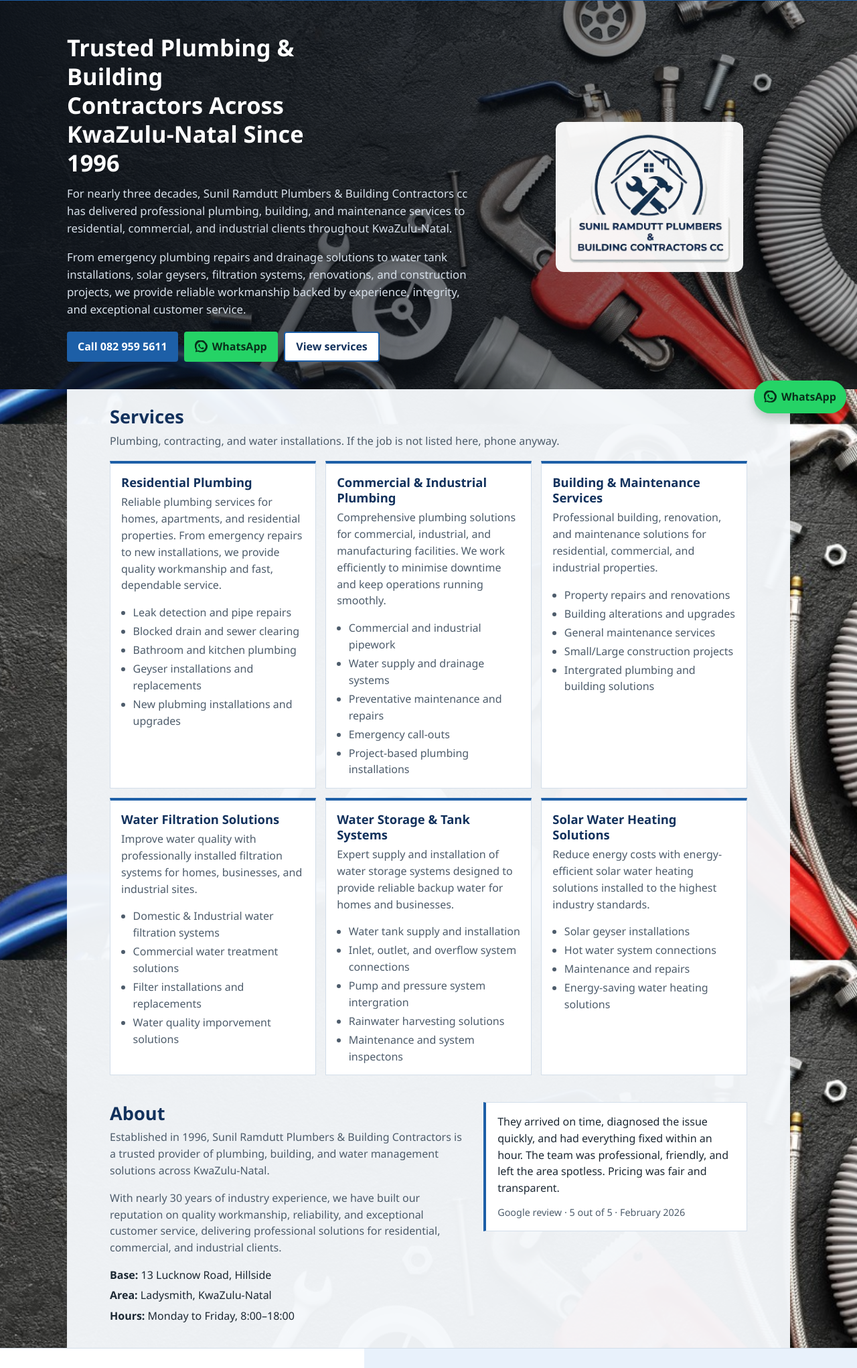
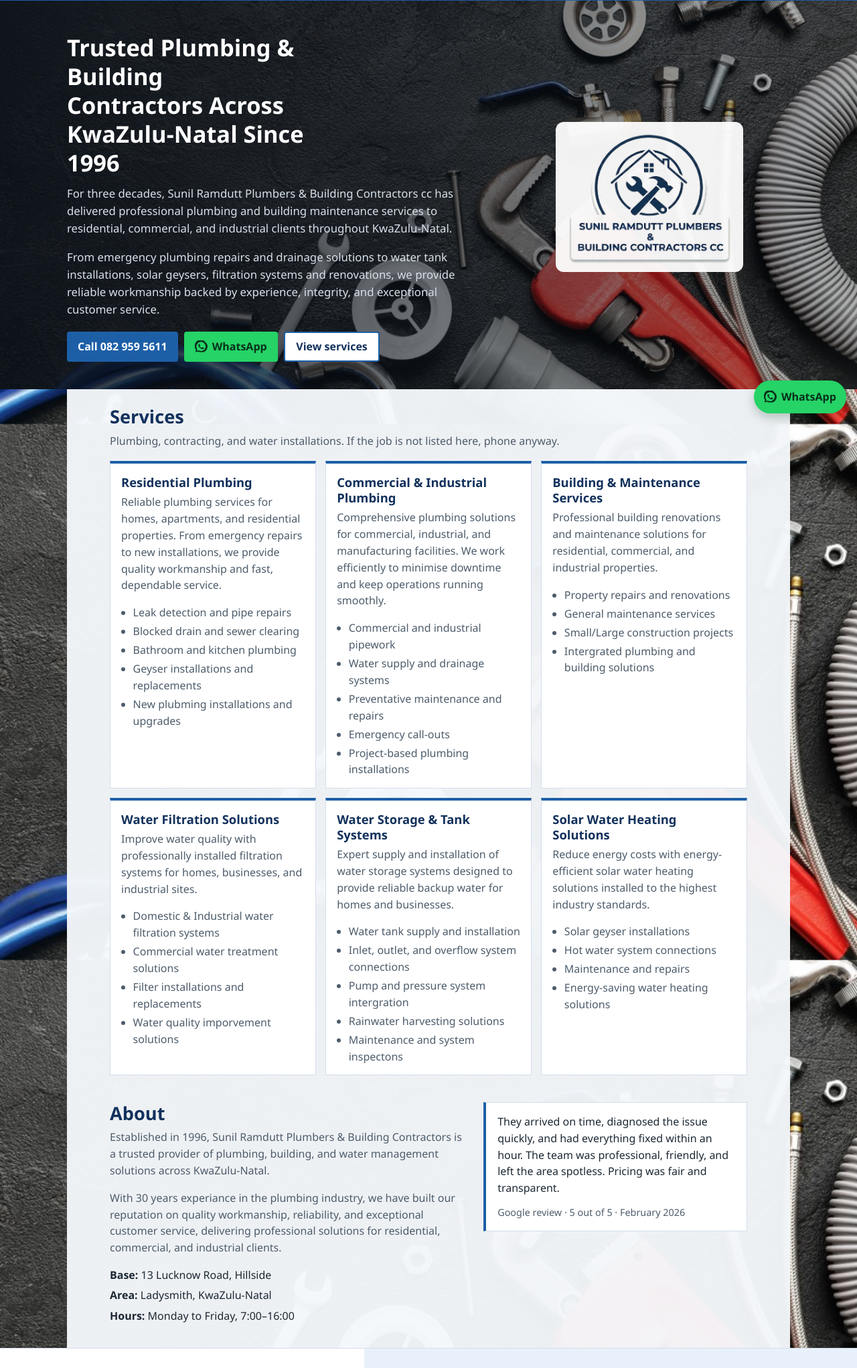
Before and after one commit to YWEB-DEV/SRP-Web, a plain HTML site: page index.html in a window 1280 px wide. Shown: the part 167-2209 px from the top of the page at 67% size. Drawn offline with Linux system fonts and the light colour scheme; grey boxes are pictures that could not be loaded.

Commit message:
customer updates

```diff
--- a/index.html
+++ b/index.html
@@ -15,7 +15,7 @@
   <header class="site-header">
     <div class="topline">
       <p>13 Lucknow Road, Hillside, Ladysmith</p>
-      <p>Mon–Fri 8:00–18:00</p>
+      <p>Mon–Fri 7:00–16:00</p>
       <a href="tel:+27829595611">082 959 5611</a>
     </div>
     <div class="nav-bar">
@@ -40,9 +40,9 @@
       <div class="hero-copy">
         <h1>Trusted Plumbing & Building Contractors Across KwaZulu-Natal Since 1996</h1>
         <p>
-          For nearly three decades, Sunil Ramdutt Plumbers & Building Contractors cc has delivered professional plumbing, building, and maintenance services to residential, commercial, and industrial clients throughout KwaZulu-Natal.
+          For three decades, Sunil Ramdutt Plumbers & Building Contractors cc has delivered professional plumbing and building maintenance services to residential, commercial, and industrial clients throughout KwaZulu-Natal.
         </p>
-        <p>From emergency plumbing repairs and drainage solutions to water tank installations, solar geysers, filtration systems, renovations, and construction projects, we provide reliable workmanship backed by experience, integrity, and exceptional customer service.</p>
+        <p>From emergency plumbing repairs and drainage solutions to water tank installations, solar geysers, filtration systems and renovations, we provide reliable workmanship backed by experience, integrity, and exceptional customer service.</p>
         <div class="hero-actions">
           <a class="btn btn-solid" href="tel:+27829595611">Call 082 959 5611</a>
           <a class="btn btn-whatsapp" href="https://wa.me/27829595611" target="_blank" rel="noopener noreferrer">
@@ -86,10 +86,9 @@
 
         <article>
           <h3>Building & Maintenance Services</h3>
-          <p>Professional building, renovation, and maintenance solutions for residential, commercial, and industrial properties.</p>
+          <p>Professional building renovations and maintenance solutions for residential, commercial, and industrial properties.</p>
           <ul>
             <li>Property repairs and renovations</li>
-            <li>Building alterations and upgrades</li>
             <li>General maintenance services</li>
             <li>Small/Large construction projects</li>
             <li>Intergrated plumbing and building solutions</li>
@@ -139,11 +138,11 @@
           Established in 1996, Sunil Ramdutt Plumbers & Building Contractors is a trusted provider of plumbing, building, and water management solutions across KwaZulu-Natal.
         </p>
         <p>
-          With nearly 30 years of industry experience, we have built our reputation on quality workmanship, reliability, and exceptional customer service, delivering professional solutions for residential, commercial, and industrial clients.        </p>
+          With 30 years experiance in the plumbing industry, we have built our reputation on quality workmanship, reliability, and exceptional customer service, delivering professional solutions for residential, commercial, and industrial clients.        </p>
         <ul class="facts">
           <li><strong>Base:</strong> 13 Lucknow Road, Hillside</li>
           <li><strong>Area:</strong> Ladysmith, KwaZulu-Natal</li>
-          <li><strong>Hours:</strong> Monday to Friday, 8:00–18:00</li>
+          <li><strong>Hours:</strong> Monday to Friday, 7:00–16:00</li>
         </ul>
       </div>
       <figure class="review">
@@ -172,9 +171,7 @@
         <table class="hours">
           <caption>Hours</caption>
           <tbody>
-            <tr><th scope="row">Monday – Friday</th><td>8:00 – 18:00</td></tr>
-            <tr><th scope="row">Saturday</th><td>Closed</td></tr>
-            <tr><th scope="row">Sunday</th><td>Closed</td></tr>
+            <tr><th scope="row">Monday – Friday</th><td>7:00 – 16:00</td></tr>
           </tbody>
         </table>
       </div>
```
